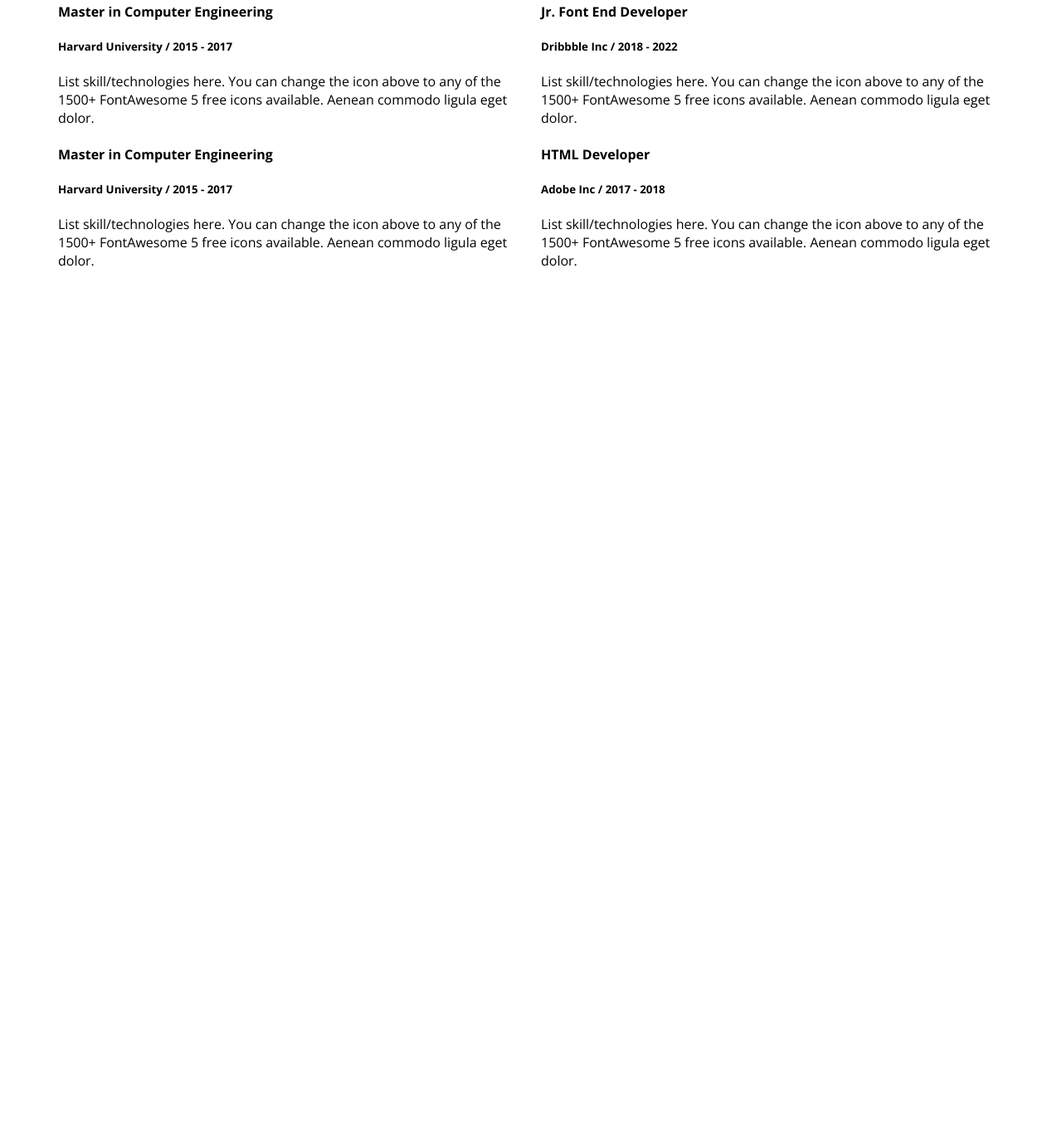
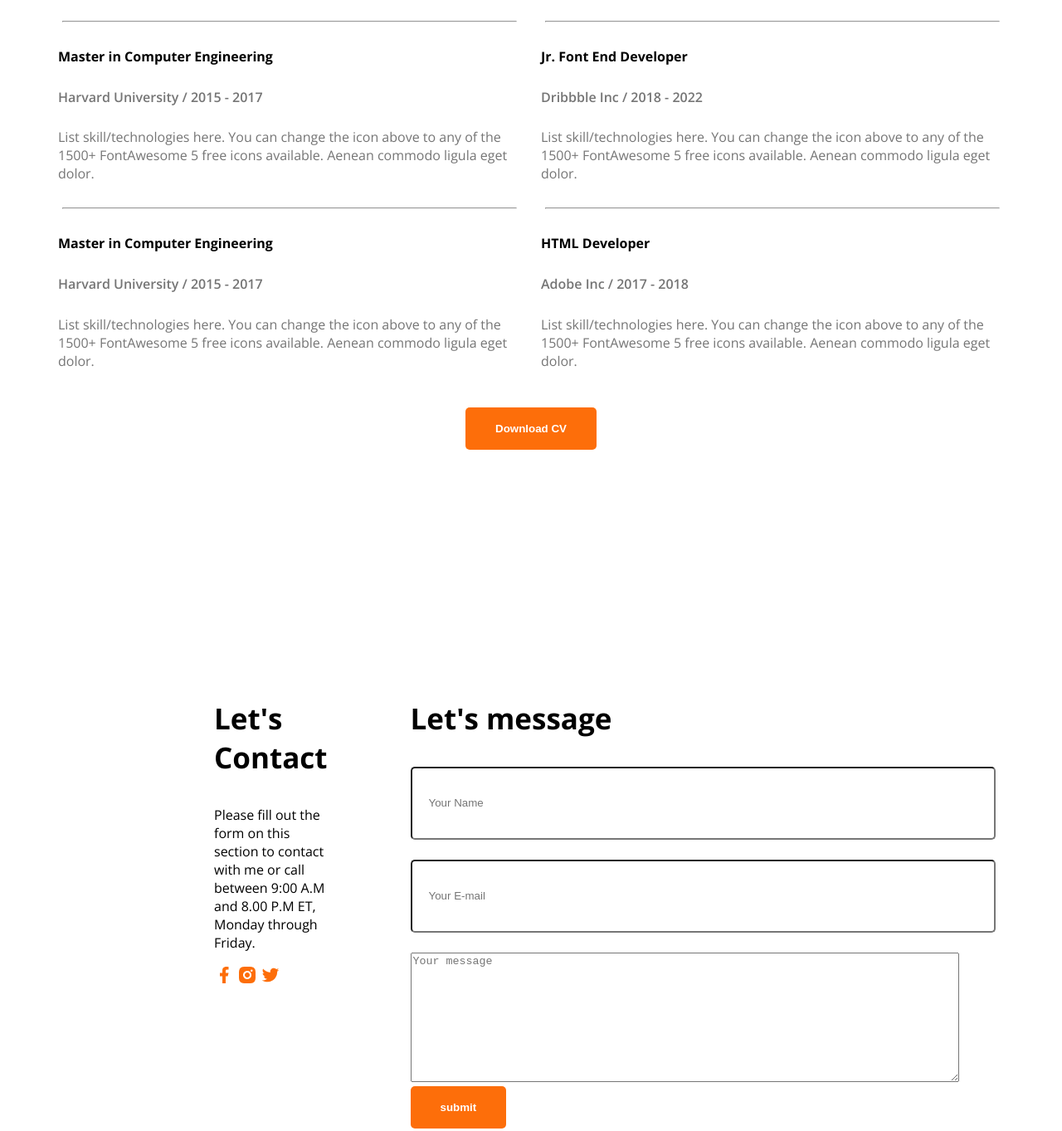
Before and after one commit to kobirul5/web-developer-portfolio, a plain HTML site: page index.html in a window 1280 px wide. Shown: the part 2496-3859 px from the top of the page at 83% size. Before the commit the page ends 2951 px from the top, so only its background shows below. Drawn offline with nearby package versions, Linux system fonts and the light colour scheme.

Commit message:
added footer

```diff
--- a/index.html
+++ b/index.html
@@ -98,12 +98,14 @@
                     <div class="experience-description">List skill/technologies here. You can change the icon above
                         to any of the 1500+ FontAwesome 5 free icons available. Aenean commodo ligula eget dolor.</div>
                 </div>
+                <hr>
                 <div class="experience">
                     <h4 class="experience-title">Master in Computer Engineering</h4>
                     <h5 class="experience-sub-title">Harvard University / 2015 - 2017</h5>
                     <div class="experience-description">List skill/technologies here. You can change the icon above
                         to any of the 1500+ FontAwesome 5 free icons available. Aenean commodo ligula eget dolor.</div>
                 </div>
+                <hr>
                 <div class="experience">
                     <h4 class="experience-title">Master in Computer Engineering</h4>
                     <h5 class="experience-sub-title">Harvard University / 2015 - 2017</h5>
@@ -119,12 +121,14 @@
                     <div class="experience-description">List skill/technologies here. You can change the icon above
                         to any of the 1500+ FontAwesome 5 free icons available. Aenean commodo ligula eget dolor.</div>
                 </div>
+                <hr>
                 <div class="experience">
                     <h4 class="experience-title">Jr. Font End Developer</h4>
                     <h5 class="experience-sub-title">Dribbble Inc / 2018 - 2022</h5>
                     <div class="experience-description">List skill/technologies here. You can change the icon above
                         to any of the 1500+ FontAwesome 5 free icons available. Aenean commodo ligula eget dolor.</div>
                 </div>
+                <hr>
                 <div class="experience">
                     <h4 class="experience-title">HTML Developer</h4>
                     <h5 class="experience-sub-title">Adobe Inc / 2017 - 2018</h5>
@@ -133,12 +137,35 @@
             </div>
            </div>
 
+           <div class="resume-downlade">
+            <button class="btn-primary">Download CV</button>
+           </div>
+
         </section>
 
     </main>
 
-    <footer>
+    <footer class="secondary-bg">
+            <div class="colum-title">
 
+                <h3 class="section-title">Let's Contact</h3>
+                <p>Please fill out the form on this section to contact with me or call between 9:00 A.M and 8.00 P.M ET, Monday through Friday.</p>
+                <div>
+                    <a href=""><img src="images/icons/facebook.png" alt=""></a>
+
+                    <a href=""><img src="images/icons/insta.png" alt=""></a>
+                    <a href=""><img src="images/icons/twitter.png" alt=""></a>
+                </div>
+            </div>
+            <div class="colum-title">
+                <h3 class="section-title">Let's message</h3>
+                <form action="">
+                    <input type="text" placeholder="Your Name">
+                    <input type="email" placeholder="Your E-mail">
+                    <textarea name="" id="" placeholder="Your message" cols="80" rows="10"></textarea>
+                    <input class="btn-primary" type="submit" value="submit">
+                </form>
+            </div>
     </footer>
 </body>
 </html>
--- a/styles/portfolio.css
+++ b/styles/portfolio.css
@@ -175,3 +175,52 @@ section{
     display: flex;
     gap: 24px;
 }
+
+.experience-sub-title{
+    font-weight: 600;
+    font-size: 20;
+}
+
+.experience-description, .experience-sub-title{
+    color: #757575;
+    font-size: 16px;
+}
+
+.resume hr{
+    margin: 30px 5px;
+}
+
+.resume-downlade{
+    text-align: center;
+    margin-top: 40px;
+    padding: 5px;
+    font-size: 25px;
+}
+
+
+
+/* footer style */
+footer{
+    padding: 130px 250px;
+    display: flex;
+    gap: 100px;
+    justify-content: space-between;
+
+
+
+}
+
+.footer-colum{
+    width: 50%;
+
+}
+
+footer input[type="text"], footer input[type="email"]{
+    height: 64px;
+    border-radius: 5px;
+    background-color: white;
+    display: block;
+    width: 100%;
+    padding: 10px 20px;
+    margin-bottom: 24px;
+}
```
